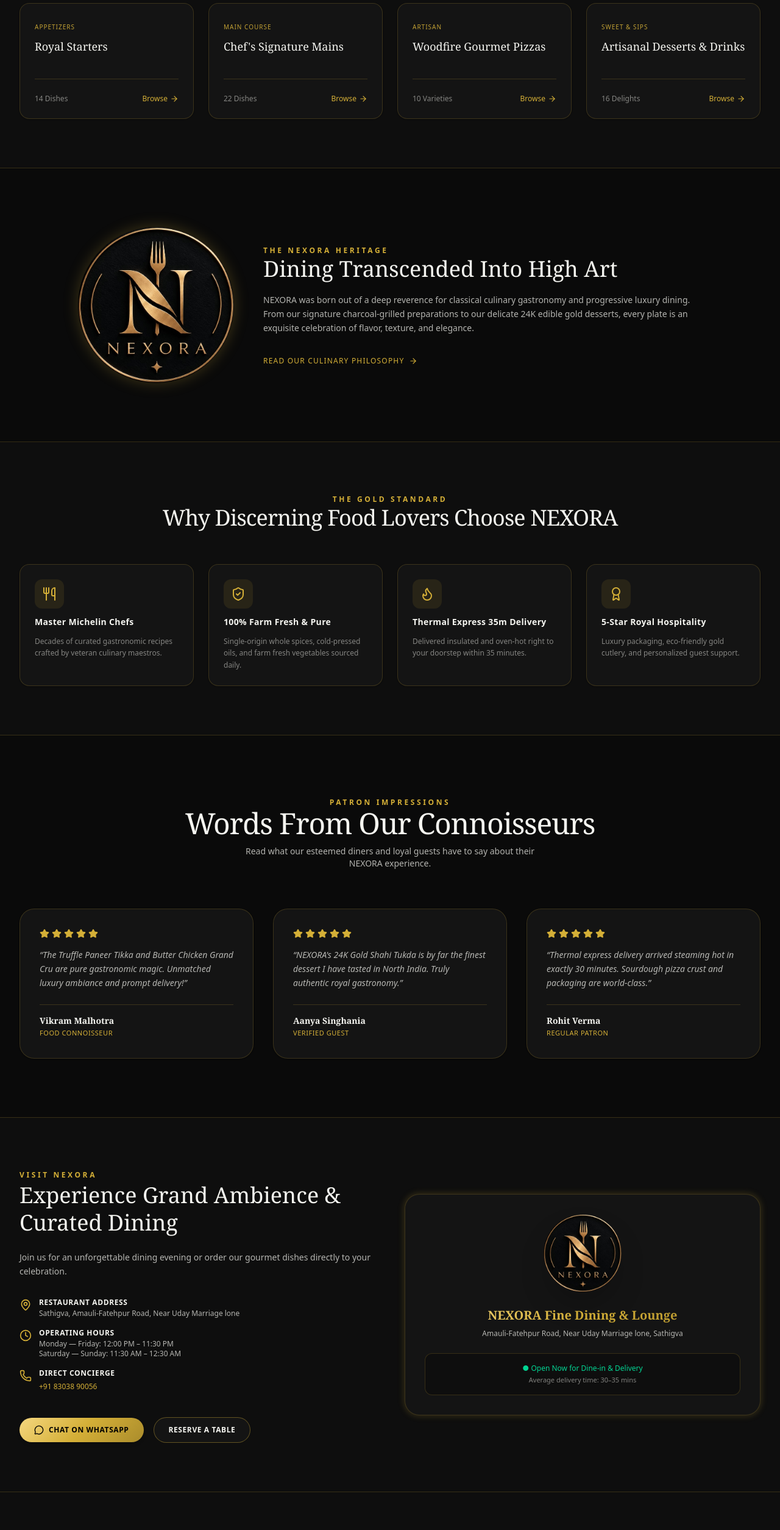
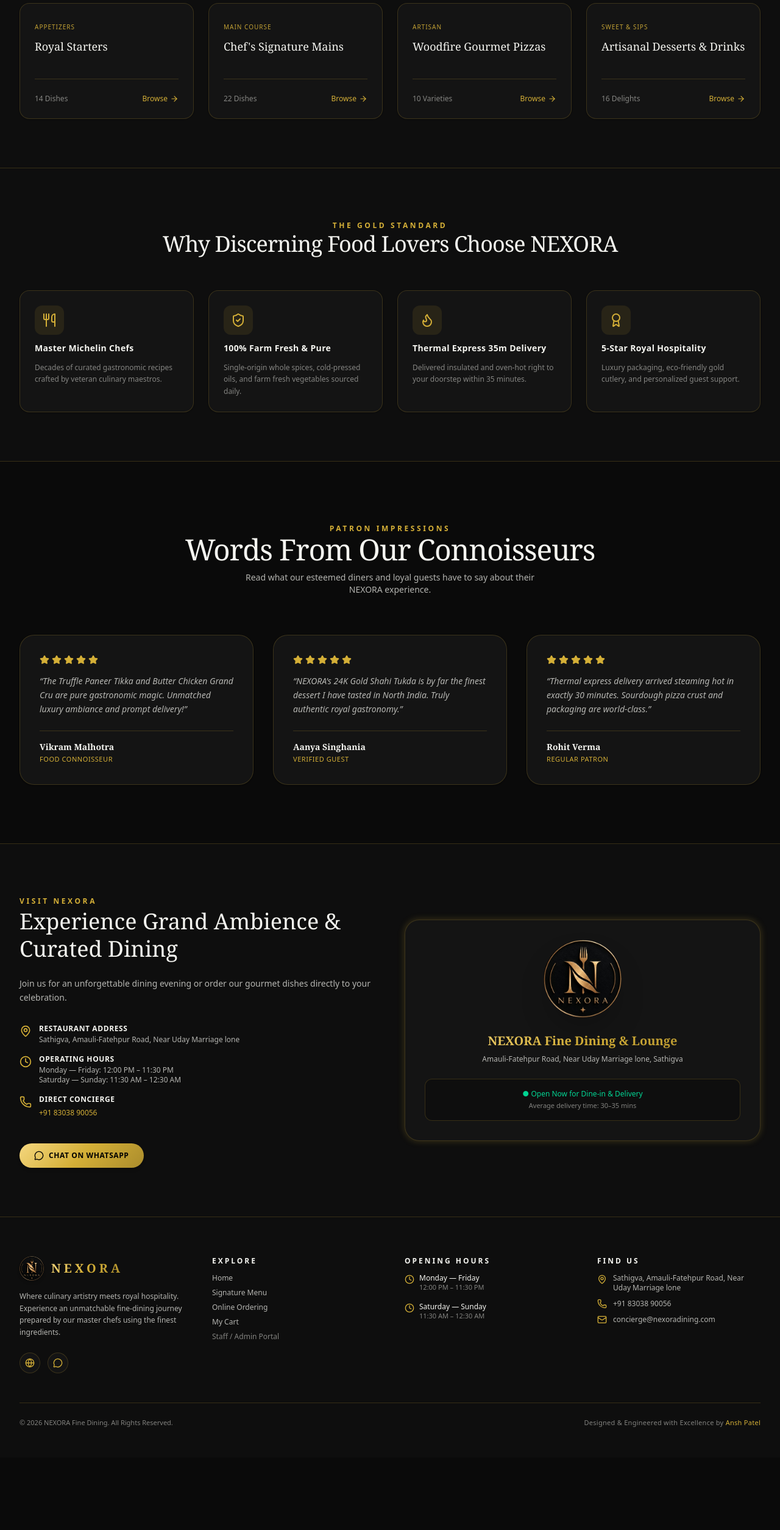
Before and after one commit to anshpatel8009889170-arch/NEXORA, a Next.js app: page / in a window 1280 px wide. Shown: the part 1981-4490 px from the top of the page at 61% size. After the commit the page ends 4371 px from the top, so only its background shows below. Built offline with nearby package versions, Linux system fonts and the light colour scheme.

Commit message:
remove: remove NEXORA Heritage section and Reserve A Table button

```diff
--- a/app/page.tsx
+++ b/app/page.tsx
@@ -289,44 +289,6 @@
       </section>
 
       {/* ===================================================================
-          4. ABOUT RESTAURANT (HERITAGE & STORY)
-          =================================================================== */}
-      <section id="about" className="py-24 px-4 sm:px-6 lg:px-8 border-b border-[var(--card-border)]">
-        <div className="max-w-5xl mx-auto flex flex-col md:flex-row items-center gap-12">
-          <div className="relative w-48 h-48 md:w-64 md:h-64 rounded-full overflow-hidden shadow-2xl shrink-0 gold-glow group-hover:scale-105 transition-all">
-            <Image
-              src="/logo.png"
-              alt="NEXORA Insignia"
-              fill
-              className="object-cover"
-            />
-          </div>
-          <div className="space-y-5 text-center md:text-left">
-            <span className="text-xs uppercase tracking-[0.3em] text-[#d4af37] font-semibold">
-              The NEXORA Heritage
-            </span>
-            <h2 className="text-3xl sm:text-4xl font-serif text-[var(--text-main)]">
-              Dining Transcended Into High Art
-            </h2>
-            <p className="text-xs sm:text-sm text-[var(--text-sub)] leading-relaxed font-light">
-              NEXORA was born out of a deep reverence for classical culinary gastronomy and
-              progressive luxury dining. From our signature charcoal-grilled preparations to
-              our delicate 24K edible gold desserts, every plate is an exquisite celebration of flavor, texture, and elegance.
-            </p>
-            <div className="pt-2">
-              <Link
-                href="/menu"
-                className="inline-flex items-center gap-2 text-xs uppercase tracking-widest text-[#d4af37] hover:underline"
-              >
-                <span>Read our culinary philosophy</span>
-                <ArrowRight className="w-3.5 h-3.5" />
-              </Link>
-            </div>
-          </div>
-        </div>
-      </section>
-
-      {/* ===================================================================
           5. WHY CHOOSE US (PILLARS)
           =================================================================== */}
       <section className="py-20 bg-[var(--section-alt)] border-b border-[var(--card-border)] transition-colors">
@@ -511,12 +473,6 @@
                   <MessageCircle className="w-4 h-4" />
                   <span>Chat on WhatsApp</span>
                 </a>
-                <Link
-                  href="/menu"
-                  className="px-6 py-3 rounded-full text-xs font-semibold uppercase tracking-wider bg-[var(--card-bg)] text-[var(--text-main)] border border-[#d4af37]/40 hover:border-[#d4af37] active:scale-95 transition-all"
-                >
-                  Reserve A Table
-                </Link>
               </div>
             </div>
 
```
